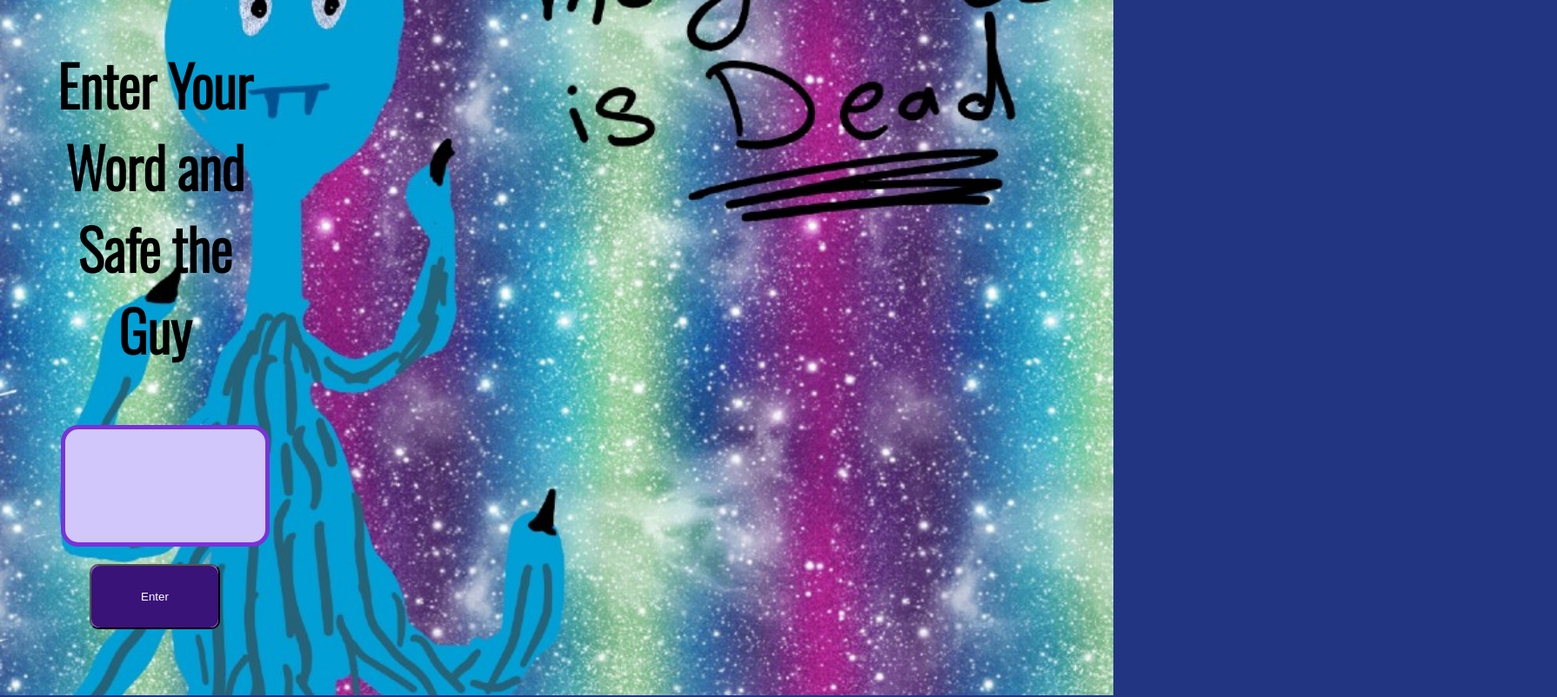
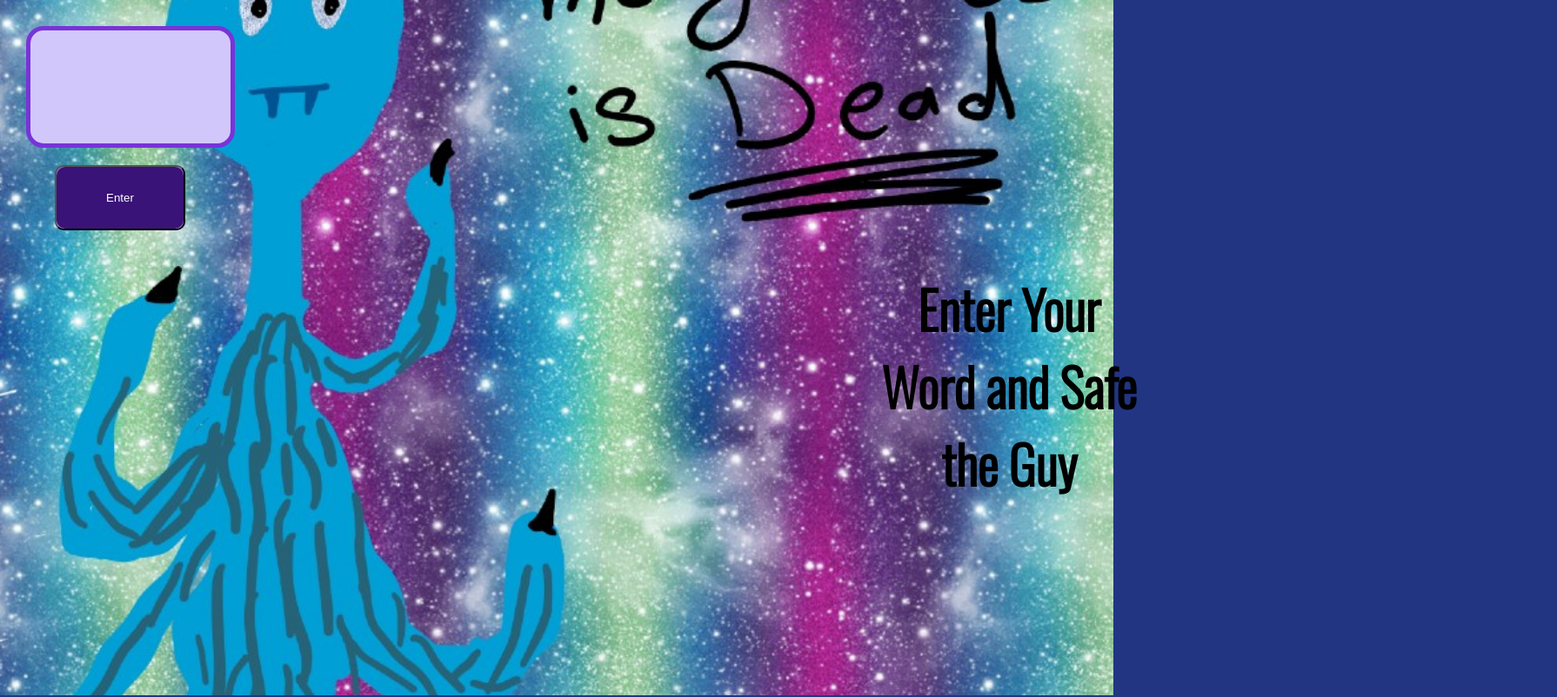
Before and after one commit to anfalfadhil/anfalfadhil.github.io, a plain HTML site: page Project1 10.26.43 AM/the-project/index.html in a window 1280 px wide. Shown: the whole page at 87% size, 1790 px wide, since content can reach past the window. Drawn offline with nearby package versions, Linux system fonts and the light colour scheme; a web font is replaced by a local one.

Commit message:
afternoon

```diff
--- a/Project1 10.26.43 AM/the-project/style.css
+++ b/Project1 10.26.43 AM/the-project/style.css
@@ -220,11 +220,11 @@ body {
 
  }
  .p2-button {
-    position: relative;
+    position: absolute;
     height:150px;
     width:250px;
-    top:75px;
-    left:45px;
+    top:150px;
+    left:250px;
     border-radius: 30px;
     font-family: 'Kaushan Script', cursive;
     font-size: 20px;
@@ -233,14 +233,27 @@ body {
     width: 40%;
     text-align: center;
     background-color:rgb(238, 133, 168);
+
  }
- .form-container {
-     height: 20vh;
-     width:20vw;
-     margin: 50px;
+ .p1-form {
+     height: 20%;
+     width:20%;
+     margin: 10px;
      text-align: center;
      font-family: 'Oswald', sans-serif;
-     font-size: xx-large;
+     font-size: 30px;
+     position: relative;
+ }
+ h1 {
+    margin: 10px;
+    height: 200px;
+    width: 300px;
+    text-align: center;
+    font-family: 'Oswald', sans-serif;
+    font-size: 60px;
+    position: fixed;
+    top: 300px;
+    left: 1000px;
  }
 
  .third-container {
```
Lines whose indentation alone changed are shown as unchanged.
